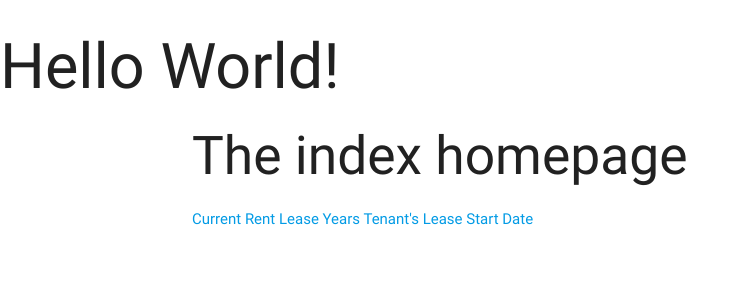
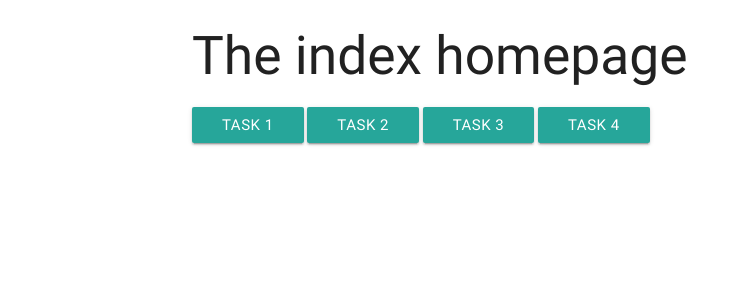
Before and after one commit to lewejuice/bink-test, a Flask app: page / in a window 1280 px wide. Shown: the top 300 px of the page, without its empty margins (0-744 px from the left). Run offline with Flask 2, Linux system fonts and the light colour scheme.

Commit message:
tidied up web pages using materialize

```diff
--- a/templates/base.html
+++ b/templates/base.html
@@ -8,7 +8,6 @@
 </head>
 
 <body>
-    <h1>Hello World!</h1>
     <div class="container">
         {% block content %} {% endblock %}
     </div>
--- a/templates/current-rent.html
+++ b/templates/current-rent.html
@@ -1,4 +1,5 @@
 {% extends 'base.html' %} {% block content %}
-<h2>Current Rent</h2>
+<h2>Task 1 - Current Rent</h2>
+<a class="waves-effect waves-light btn" href="{{url_for('home')}}" class="">Home</a>
 
 {% endblock %}
--- a/templates/index.html
+++ b/templates/index.html
@@ -1,7 +1,7 @@
 {% extends 'base.html' %} {% block content %}
 <h2>The index homepage</h2>
-<a href="{{url_for('current_rent')}}" class="">Current Rent</a>
-<a href="{{url_for('lease_years')}}" class="">Lease Years</a>
-<a href="{{url_for('tenant')}}" class="">Tenant's</a>
-<a href="{{url_for('lease_start')}}" class="">Lease Start Date</a>
+<a class="waves-effect waves-light btn" href="{{url_for('current_rent')}}" class="">Task 1</a>
+<a class="waves-effect waves-light btn" href="{{url_for('lease_years')}}" class="">Task 2</a>
+<a class="waves-effect waves-light btn" href="{{url_for('tenant')}}" class="">Task 3</a>
+<a class="waves-effect waves-light btn" href="{{url_for('lease_start')}}" class="">Task 4</a>
 {% endblock %}
--- a/templates/lease-start.html
+++ b/templates/lease-start.html
@@ -1,4 +1,5 @@
 {% extends 'base.html' %} {% block content %}
-<h2>Lease Start Date</h2>
+<h2>Task 4 - Lease Start Date</h2>
+<a class="waves-effect waves-light btn" href="{{url_for('home')}}" class="">Home</a>
 
 {% endblock %}
--- a/templates/lease-years.html
+++ b/templates/lease-years.html
@@ -1,4 +1,5 @@
 {% extends 'base.html' %} {% block content %}
-<h2>Lease years</h2>
+<h2>Task 2 - Lease years</h2>
+<a class="waves-effect waves-light btn" href="{{url_for('home')}}" class="">Home</a>
 
 {% endblock %}
--- a/templates/tenant.html
+++ b/templates/tenant.html
@@ -1,4 +1,5 @@
 {% extends 'base.html' %} {% block content %}
-<h2>Tennants</h2>
+<h2>Task 3 - Tennants</h2>
+<a class="waves-effect waves-light btn" href="{{url_for('home')}}" class="">Home</a>
 
 {% endblock %}
```
Also changed, not shown: README.md (deleted).
